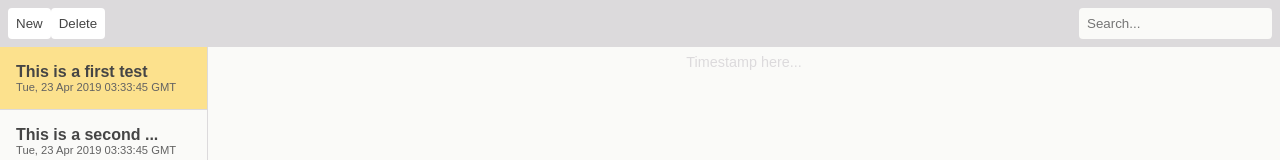
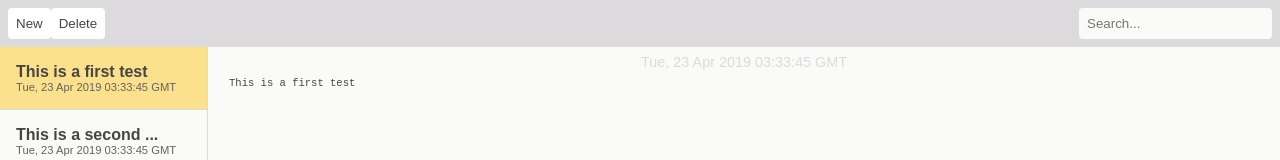
Before and after one commit to qiulang/notes-app, a React (Create React App) app in the folder notes-react/: page / in a window 1280 px wide. Shown: the top 160 px of the page. Built offline with nearby package versions, Linux system fonts and the light colour scheme.

Commit message:
make editor work

```diff
--- a/notes-react/src/App.js
+++ b/notes-react/src/App.js
@@ -18,6 +18,20 @@
   handleClickNote = id => {
     this.setState({ selectedNoteId: id });
   };
+  handleNoteEditorChange = text => {
+    const newNotes = this.state.notes.map(note => {
+      if (note.id === this.state.selectedNoteId) {
+        return {
+          id: note.id,
+          body: text,
+          timestamp: Date.now()
+        };
+      } else {
+        return note;
+      }
+    });
+    this.setState({ notes: newNotes });
+  };
   render() {
     return (
       <div id="app">
@@ -26,6 +40,7 @@
           notes={this.state.notes}
           selectedNoteId={this.state.selectedNoteId}
           onClickNote={this.handleClickNote}
+          onNoteEditorChange={this.handleNoteEditorChange}
         />
       </div>
     );
--- a/notes-react/src/components/NoteContainer.js
+++ b/notes-react/src/components/NoteContainer.js
@@ -4,6 +4,9 @@
 
 class NoteContainer extends Component {
   render() {
+    const selectedNote = this.props.notes.find(
+      note => note.id === this.props.selectedNoteId
+    );
     return (
       <div className="note-container">
         <NoteSelectors
@@ -11,7 +14,10 @@
           selectedNoteId={this.props.selectedNoteId}
           onClickNote={this.props.onClickNote}
         />
-        <NoteEditor />
+        <NoteEditor
+          selectedNote={selectedNote}
+          onNoteEditorChange={this.props.onNoteEditorChange}
+        />
       </div>
     );
   }
--- a/notes-react/src/components/NoteEditor.js
+++ b/notes-react/src/components/NoteEditor.js
@@ -1,11 +1,24 @@
 import React, { Component } from "react";
 
+function formatTimestamp(timestamp) {
+  return new Date(timestamp).toUTCString();
+}
+
 class NoteEditor extends Component {
+  handleChange = event => {
+    this.props.onNoteEditorChange(event.target.value);
+  };
   render() {
     return (
       <div className="note-editor">
-        <p className="note-editor-info">Timestamp here...</p>
-        <textarea className="note-editor-input" />
+        <p className="note-editor-info">
+          {formatTimestamp(this.props.selectedNote.timestamp)}
+        </p>
+        <textarea
+          className="note-editor-input"
+          value={this.props.selectedNote.body}
+          onChange={this.handleChange}
+        />
       </div>
     );
   }
```
Also changed, not shown: 1 other file (tests, documents, lock files or other folders).
